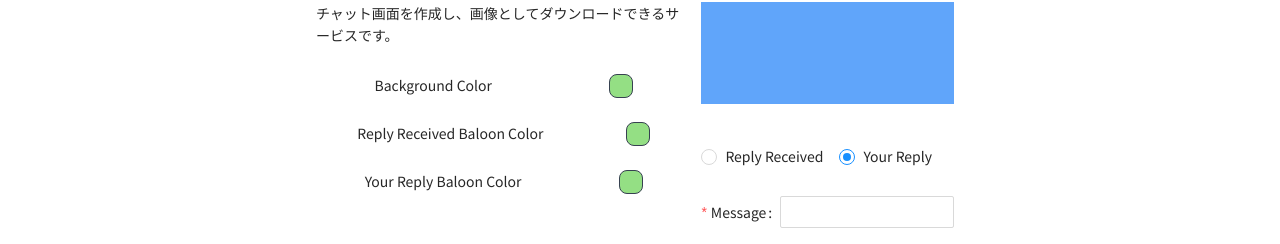
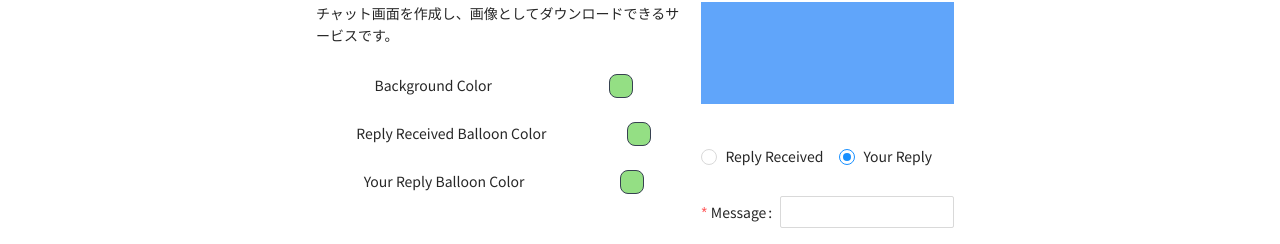
Before and after one commit to hijikiman/talk-maker, a Next.js app in the folder app/: page / in a window 1280 px wide. Shown: the part 294-538 px from the top of the page. Built offline with nearby package versions, Linux system fonts and the light colour scheme.

Commit message:
[fix] color list item label typo

```diff
--- a/app/components/ColorList.tsx
+++ b/app/components/ColorList.tsx
@@ -25,7 +25,7 @@ const ColorList = ({
                 <li className="mt-6">
                     <ColorListItem
                         target="is_receive"
-                        label="Reply Received Baloon Color"
+                        label="Reply Received Balloon Color"
                         color={colors.is_receive}
                         onChangeColors={onChangeColors}
                     />
@@ -33,7 +33,7 @@ const ColorList = ({
                 <li className="mt-6">
                     <ColorListItem
                         target="is_not_receive"
-                        label="Your Reply Baloon Color"
+                        label="Your Reply Balloon Color"
                         color={colors.is_not_receive}
                         onChangeColors={onChangeColors}
                     />
```
